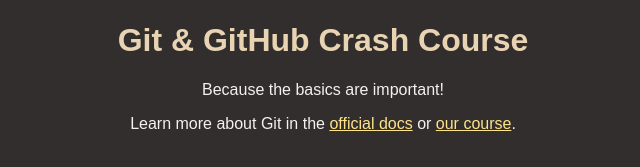
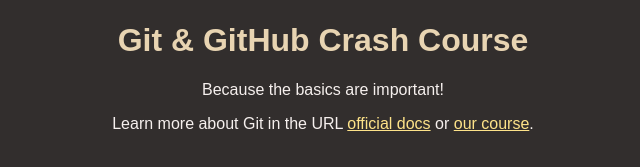
Before and after one commit to JCjatinchhabra/project-github, a plain HTML site: page index.html in a window 1280 px wide. Shown: the part 147-314 px from the top of the page, without its empty margins (317-957 px from the left). Drawn offline with Linux system fonts and the light colour scheme.

Commit message:
change in index

```diff
--- a/index.html
+++ b/index.html
@@ -16,7 +16,7 @@
       <section>
       <p>Because the basics are important!</p>
       <p>
-        Learn more about Git in the
+        Learn more about Git in the URL
         <a href="https://git-scm.com/book/en/v2">official docs</a> or
         <a href="https://acad.link/git">our course</a>.
       </p>
```
